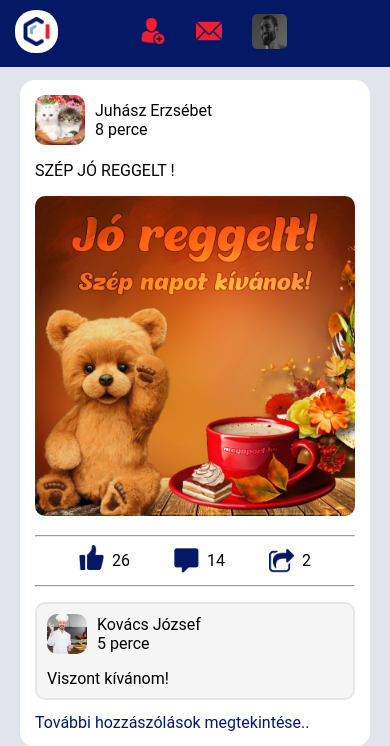
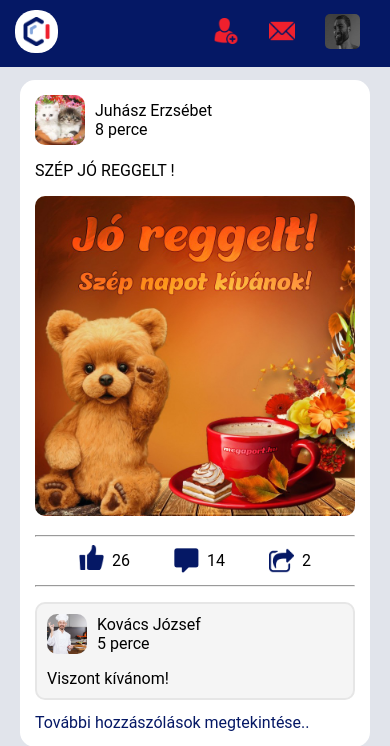
Before and after one commit to bmartin042503/iwiw-webterv, a PHP site: page /pages/home.html in a window 390 px wide. Shown: the top 746 px of the page. Run offline with PHP 8.4, Linux system fonts and the light colour scheme.

Commit message:
jobbra igazitott side-menu a headerben

```diff
--- a/css/header.css
+++ b/css/header.css
@@ -91,13 +91,13 @@ li {
 }
 
 
-@media screen and (max-width: 1400px) {
+@media screen and (max-width: 1400px) { /*1250/1400 */
     .main-menu {
         display: none;
     }
 }
 
-@media screen and (max-width: 920px) {
+@media screen and (max-width: 920px) { /*600/920 */
     .search-container {
         display: none;
     }
@@ -110,4 +110,7 @@ li {
         justify-content: space-evenly;
         align-items: center;
     }
+    .side-menu ul{
+        margin-left: auto;
+    }
 }
```
